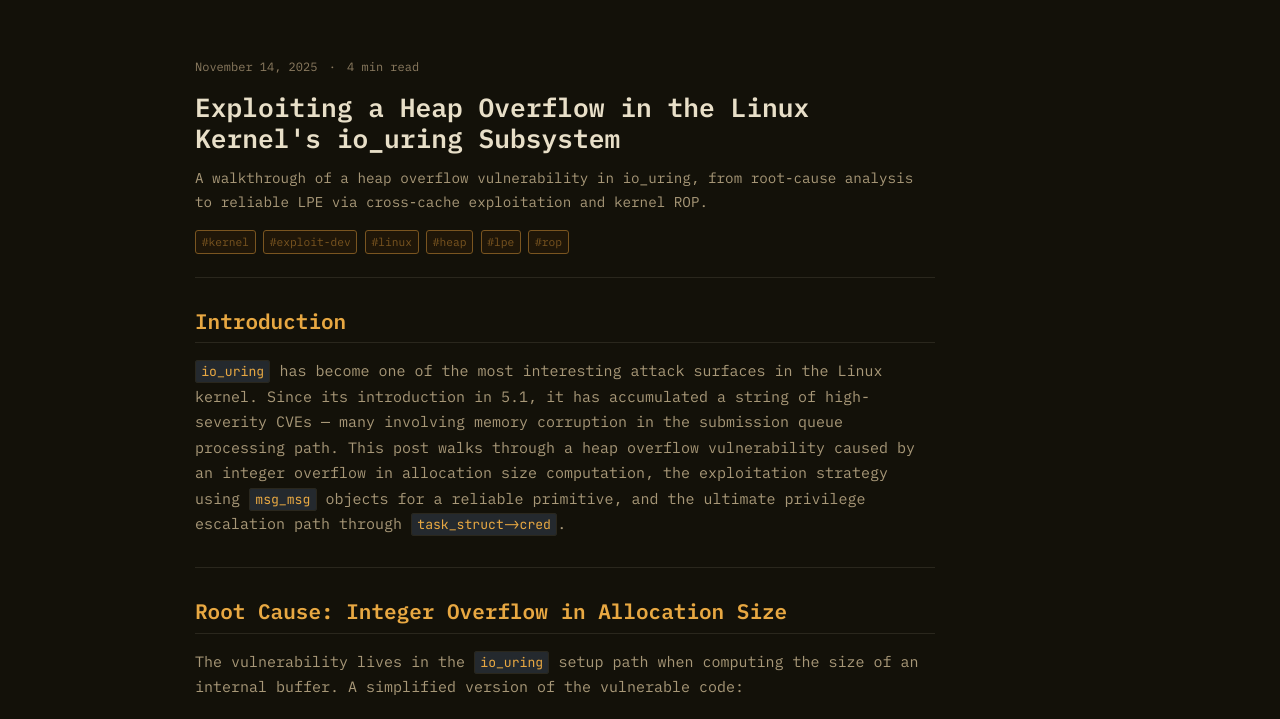
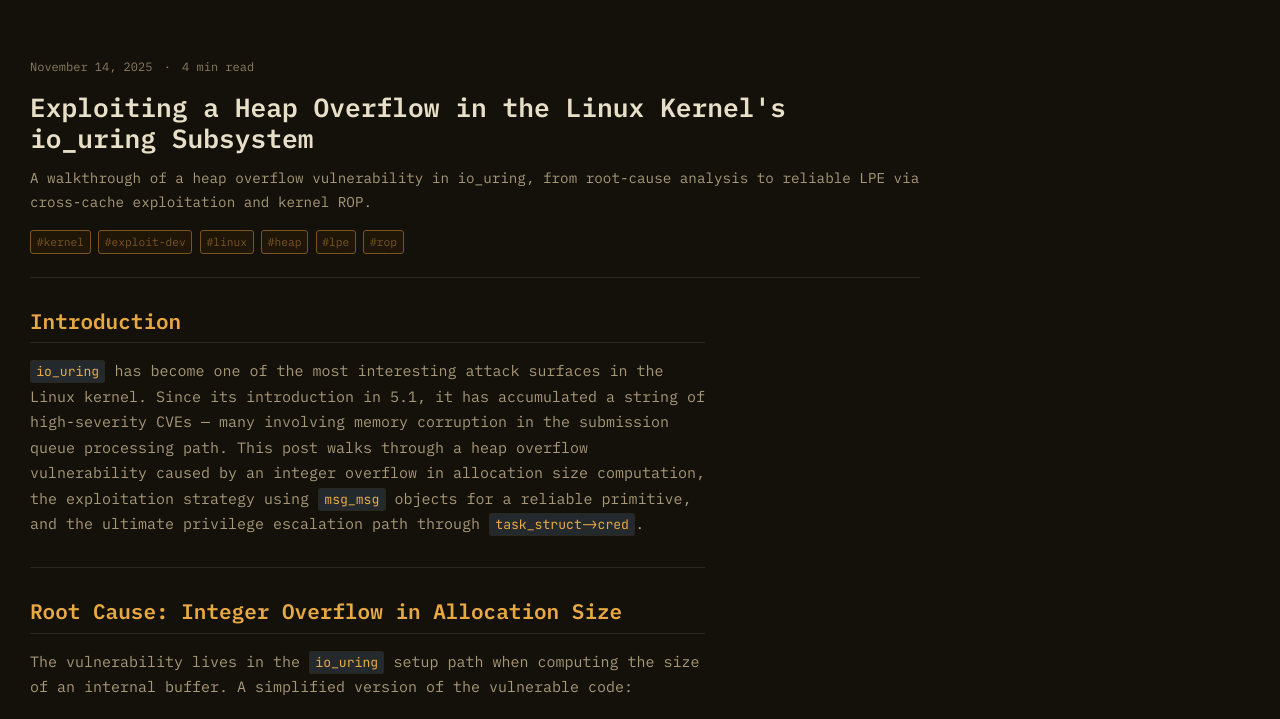
Before and after one commit to a5ucanc/a5ucanc.github.io, an Astro site: page /blog/01-heap-overflow-linux in a window 1280 px wide. Shown: the part 42-761 px from the top of the page. Built offline with nearby package versions, Linux system fonts and the light colour scheme; Astro itself is replaced by a stand-in of ours.

Commit message:
refactor(layout): replace flex layout with CSS grid (1fr 300px) at 1025px+

```diff
--- a/src/layouts/PostLayout.astro
+++ b/src/layouts/PostLayout.astro
@@ -147,26 +147,33 @@ const fmt = (d: Date) => d.toLocaleDateString('en-US', { year: 'numeric', month:
 </BaseLayout>
 
 <style>
-  .post { padding: 3rem 1rem; }
-  .post-container { max-width: var(--max-content-width); margin: 0 auto; width: 100%; }
+  /* Centering wrapper + grid container */
+  .post {
+    max-width: 1400px;
+    margin: 0 auto;
+    padding: 3rem 2rem;
+  }
 
-  /* Desktop layout: content column always centered.
-     padding-right = TOC(120px) + gap(2rem) + base-padding(3rem) balances
-     the TOC on the left so the content sits at the same horizontal center
-     whether or not the TOC is present.
-     Minimum viewport: TOC(120) + gap(32) + content(740) + 2×(120+32+48)padding = 1140px */
-  @media (min-width: 1140px) {
-    /* Keep base padding: 3rem 1rem (same as all other pages).
-       Only extend padding-right to balance the 120px TOC + 2rem gap on the left,
-       so the content column lands at the exact same horizontal position as other pages. */
+  /* Desktop: two-column grid — content left, ToC right */
+  @media (min-width: 1025px) {
     .post {
-      display: flex;
+      display: grid;
+      grid-template-columns: 1fr 300px;
       gap: 2rem;
-      align-items: flex-start;
-      padding-right: calc(1rem + 120px + 2rem);
+      align-items: start;
     }
-    .post-container { flex: 1; min-width: 0; max-width: var(--max-content-width); margin: 0 auto; }
   }
+
+  /* Mobile: single column, horizontal padding tightens */
+  @media (max-width: 1024px) {
+    .post { padding: 3rem 1rem; }
+  }
+
+  /* Content column: prevent grid blowout */
+  .post-container { min-width: 0; }
+
+  /* Constrain prose text width for comfortable reading */
+  .prose { max-width: 75ch; }
   .post-header { margin-bottom: 2rem; padding-bottom: 1.5rem; border-bottom: 1px solid var(--color-border-subtle); }
   .post-meta { display: flex; align-items: center; gap: 0.75rem; font-size: 0.8rem; color: var(--color-text-muted); margin-bottom: 1rem; flex-wrap: wrap; }
   .post-title { font-family: var(--font-mono); font-size: 1.75rem; font-weight: 600; line-height: 1.2; margin-bottom: 0.75rem; color: var(--color-text-primary); }
```
